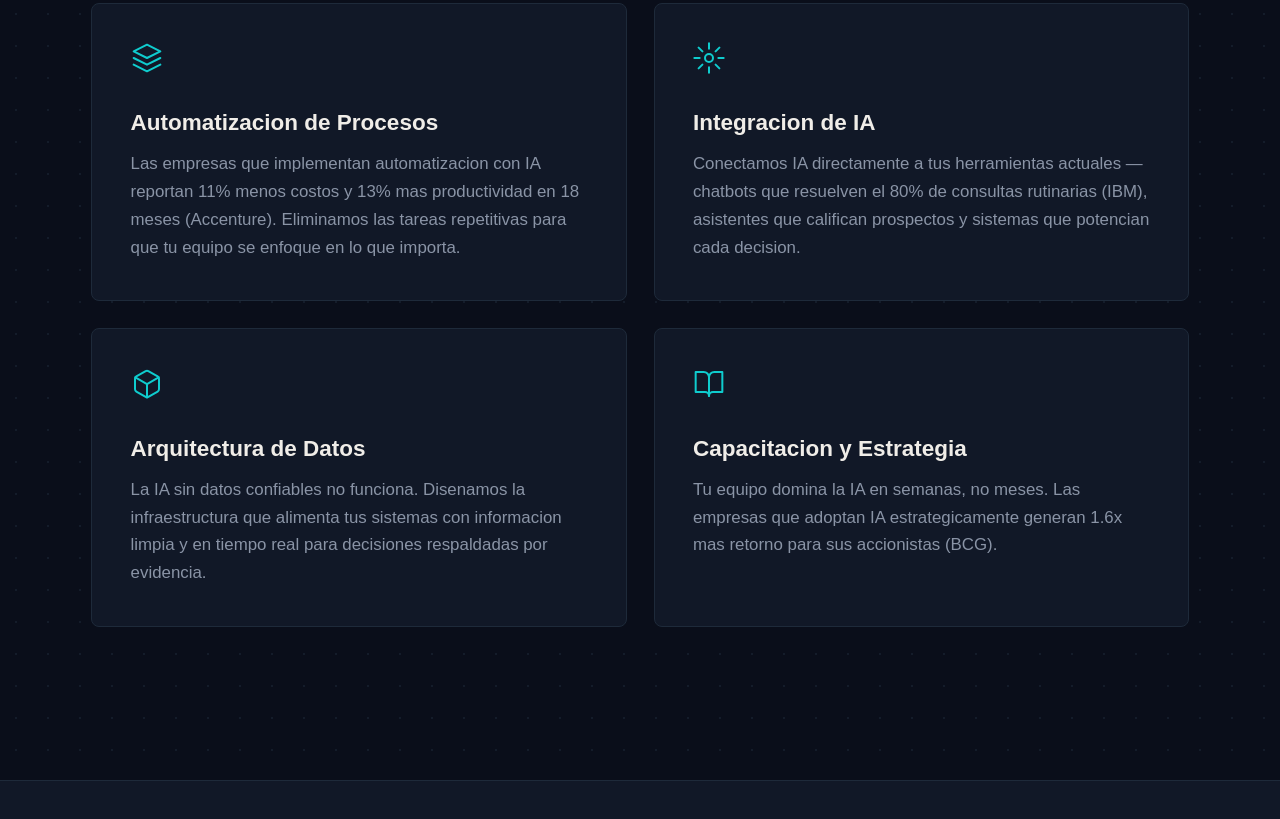
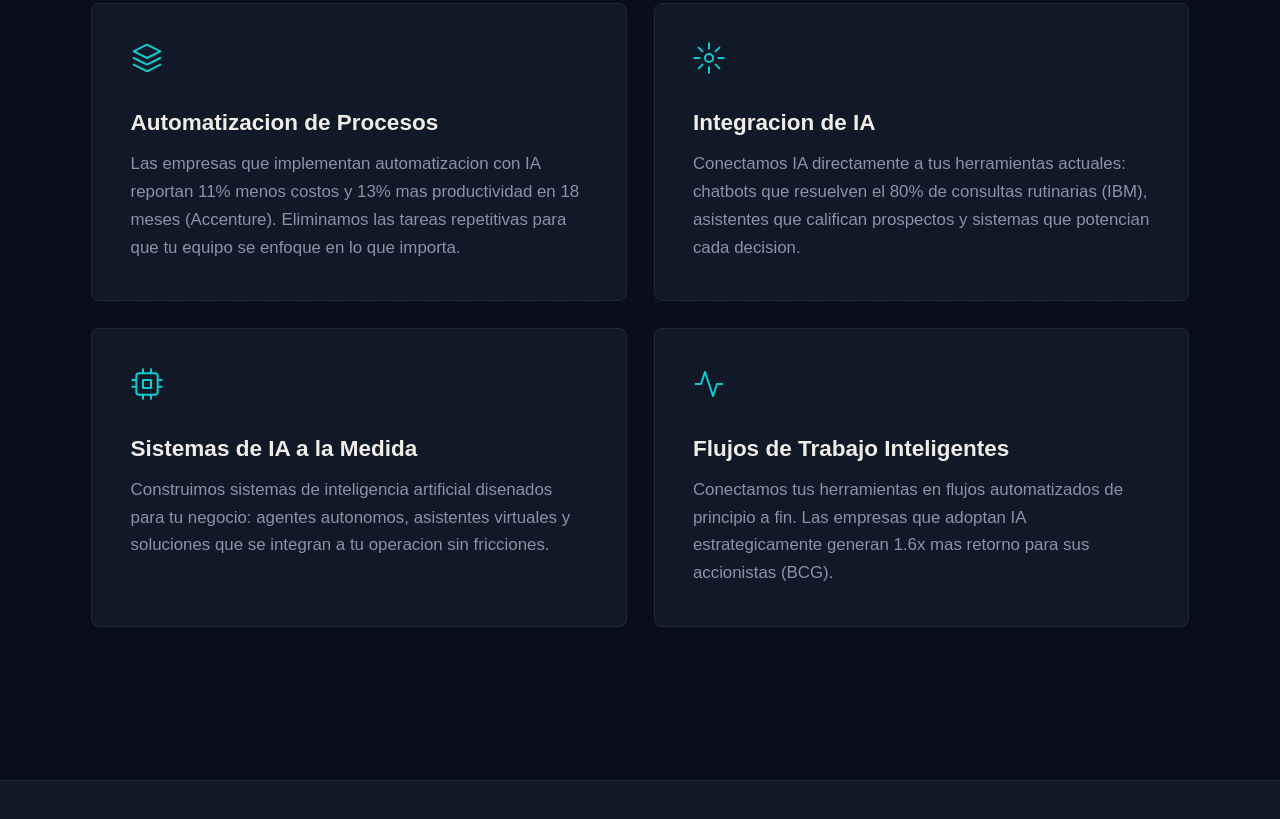
Before and after one commit to lutzcc1/zennes-site, a plain HTML site: page index.html in a window 1280 px wide. Shown: the part 2221-3040 px from the top of the page. Drawn offline with Linux system fonts and the light colour scheme; a web font is replaced by a local one.

Commit message:
fix: update services, remove em-dashes, fix bio, remove cert badges
- Replace Arquitectura de Datos with Sistemas de IA a la Medida
- Replace Capacitacion y Estrategia with Flujos de Trabajo Inteligentes
- Remove all em-dashes from copy
- Update experience to 7+ years
- Remove certification badges from founder section

Co-Authored-By: Claude Opus 4.6 <noreply@anthropic.com>

```diff
--- a/index.html
+++ b/index.html
@@ -135,21 +135,21 @@
             <svg width="32" height="32" viewBox="0 0 24 24" fill="none" stroke="currentColor" stroke-width="1.5" stroke-linecap="round" stroke-linejoin="round"><circle cx="12" cy="12" r="3"/><path d="M12 1v4m0 14v4M4.22 4.22l2.83 2.83m9.9 9.9l2.83 2.83M1 12h4m14 0h4M4.22 19.78l2.83-2.83m9.9-9.9l2.83-2.83"/></svg>
           </div>
           <h3 class="service-card__title">Integracion de IA</h3>
-          <p class="service-card__desc">Conectamos IA directamente a tus herramientas actuales — chatbots que resuelven el 80% de consultas rutinarias (IBM), asistentes que califican prospectos y sistemas que potencian cada decision.</p>
+          <p class="service-card__desc">Conectamos IA directamente a tus herramientas actuales: chatbots que resuelven el 80% de consultas rutinarias (IBM), asistentes que califican prospectos y sistemas que potencian cada decision.</p>
         </div>
         <div class="service-card service-card--3">
           <div class="service-card__icon">
-            <svg width="32" height="32" viewBox="0 0 24 24" fill="none" stroke="currentColor" stroke-width="1.5" stroke-linecap="round" stroke-linejoin="round"><path d="M21 16V8a2 2 0 0 0-1-1.73l-7-4a2 2 0 0 0-2 0l-7 4A2 2 0 0 0 3 8v8a2 2 0 0 0 1 1.73l7 4a2 2 0 0 0 2 0l7-4A2 2 0 0 0 21 16z"/><polyline points="3.27 6.96 12 12.01 20.73 6.96"/><line x1="12" y1="22.08" x2="12" y2="12"/></svg>
+            <svg width="32" height="32" viewBox="0 0 24 24" fill="none" stroke="currentColor" stroke-width="1.5" stroke-linecap="round" stroke-linejoin="round"><rect x="4" y="4" width="16" height="16" rx="2"/><path d="M9 9h6v6H9z"/><path d="M9 1v3M15 1v3M9 20v3M15 20v3M20 9h3M20 14h3M1 9h3M1 14h3"/></svg>
           </div>
-          <h3 class="service-card__title">Arquitectura de Datos</h3>
-          <p class="service-card__desc">La IA sin datos confiables no funciona. Disenamos la infraestructura que alimenta tus sistemas con informacion limpia y en tiempo real para decisiones respaldadas por evidencia.</p>
+          <h3 class="service-card__title">Sistemas de IA a la Medida</h3>
+          <p class="service-card__desc">Construimos sistemas de inteligencia artificial disenados para tu negocio: agentes autonomos, asistentes virtuales y soluciones que se integran a tu operacion sin fricciones.</p>
         </div>
         <div class="service-card service-card--4">
           <div class="service-card__icon">
-            <svg width="32" height="32" viewBox="0 0 24 24" fill="none" stroke="currentColor" stroke-width="1.5" stroke-linecap="round" stroke-linejoin="round"><path d="M2 3h6a4 4 0 0 1 4 4v14a3 3 0 0 0-3-3H2z"/><path d="M22 3h-6a4 4 0 0 0-4 4v14a3 3 0 0 1 3-3h7z"/></svg>
+            <svg width="32" height="32" viewBox="0 0 24 24" fill="none" stroke="currentColor" stroke-width="1.5" stroke-linecap="round" stroke-linejoin="round"><polyline points="22 12 18 12 15 21 9 3 6 12 2 12"/></svg>
           </div>
-          <h3 class="service-card__title">Capacitacion y Estrategia</h3>
-          <p class="service-card__desc">Tu equipo domina la IA en semanas, no meses. Las empresas que adoptan IA estrategicamente generan 1.6x mas retorno para sus accionistas (BCG).</p>
+          <h3 class="service-card__title">Flujos de Trabajo Inteligentes</h3>
+          <p class="service-card__desc">Conectamos tus herramientas en flujos automatizados de principio a fin. Las empresas que adoptan IA estrategicamente generan 1.6x mas retorno para sus accionistas (BCG).</p>
         </div>
       </div>
     </div>
@@ -204,7 +204,7 @@
         <div class="process__step" data-step="02">
           <div class="process__content">
             <h3 class="process__title">Diseno</h3>
-            <p class="process__desc">Disenamos la solucion ideal para tu caso — las herramientas, los flujos y el plan de ejecucion.</p>
+            <p class="process__desc">Disenamos la solucion ideal para tu caso: las herramientas, los flujos y el plan de ejecucion.</p>
           </div>
         </div>
         <div class="process__connector" aria-hidden="true"></div>
@@ -266,12 +266,8 @@
     <div class="founder__inner">
       <div class="founder__text">
         <h2 class="section-heading">Quien esta detras de Zennes</h2>
-        <p class="founder__bio">Soy <strong>Luis Cesar</strong>, ingeniero de software con mas de 6 anos de experiencia construyendo productos tecnologicos en Mexico y Estados Unidos. He liderado equipos en startups y empresas establecidas — desde conseguir los primeros clientes de pago hasta escalar sistemas que procesan millones de registros.</p>
+        <p class="founder__bio">Soy <strong>Luis Cesar</strong>, ingeniero de software con mas de 7 anos de experiencia construyendo productos tecnologicos en Mexico y Estados Unidos. He liderado equipos en startups y empresas establecidas, desde conseguir los primeros clientes de pago hasta escalar sistemas que procesan millones de registros.</p>
         <p class="founder__bio">Cree Zennes porque vi que la mayoria de las PYMEs en Mexico pierden horas en procesos que la IA puede resolver, pero no saben por donde empezar. Ese es mi trabajo.</p>
-        <div class="founder__certs">
-          <span class="founder__cert">Generative AI &amp; LLMs</span>
-          <span class="founder__cert">Data Science &amp; AI — Le Wagon</span>
-        </div>
       </div>
     </div>
   </section>
```
